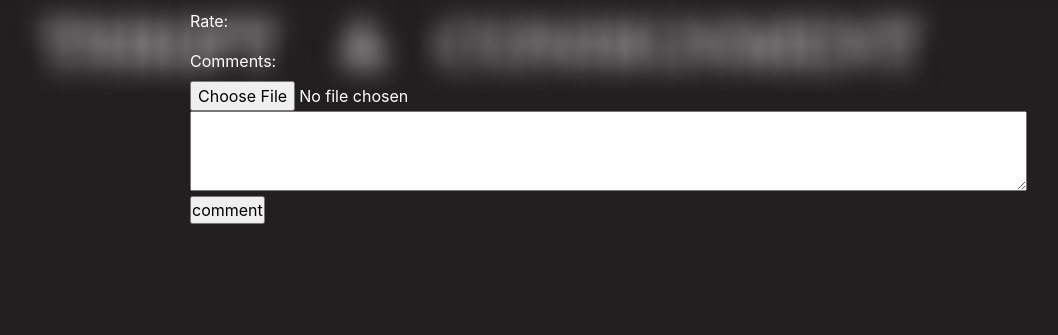
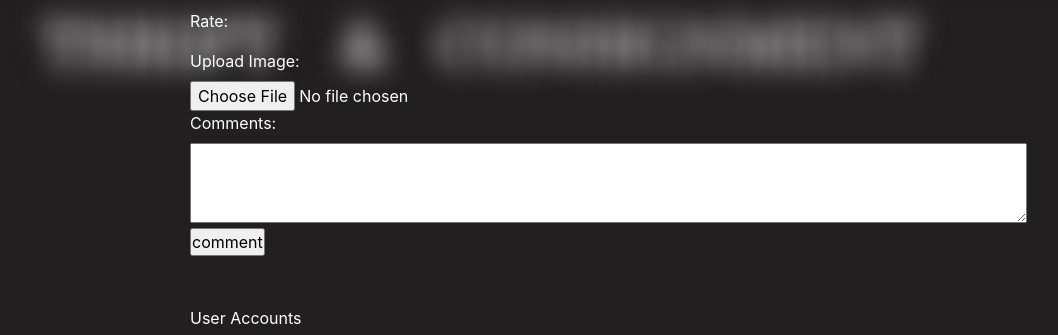
Before and after one commit to Poli010/Goldtags, a PHP site: page /product_preview.php?id=17 in a window 1280 px wide. Shown: the part 481-816 px from the top of the page, without its empty margins (145-1203 px from the left). Before the commit the page ends 705 px from the top, so only its background shows below. Run offline with PHP 8.4, Linux system fonts and the light colour scheme; data comes from the database, SQL or seed files in the repository; some libraries are stand-ins or nearby versions.

Commit message:
Add files via upload

```diff
--- a/add_to_cart.php
+++ b/add_to_cart.php
@@ -14,7 +14,7 @@ if(isset($_POST['submit'])){
       "
       <script>
         alert('Successfully Added');
-        document.location.href = 'goldtags_apparel.php';
+        history.back();
       </script>
       ";
 }
--- a/preview.css
+++ b/preview.css
@@ -102,3 +102,25 @@ header hr{
     height: 10%;
     margin-bottom: 5px;
 }
+
+.feedback{
+    display: grid;
+}
+
+.feedback label{
+    color: white;
+}
+
+.accounts{
+    display: flex;
+    margin-left: 40vh;
+    margin-top: 50px;
+}
+.comments-images{
+    margin-left: 40vh;
+}
+
+.comments-images textarea{
+    width: 90%;
+    height: 70px;
+}
--- a/product_preview.js
+++ b/product_preview.js
@@ -4,11 +4,33 @@ function validateQuantity(input) {
         input.value = 0;
     }
 }
-$(document).ready(function() {
-    $("#rateYo").rateYo({
+
+//FUNCTION FOR STAR RATING
+$(document).ready(function () {
+    // Initialize rateYo plugin
+    var rateYoInstance = $("#rateYo").rateYo({
         starWidth: "20px",
-        onSet: function(rating, rateYoInstance) {
+        onSet: function (rating, rateYoInstance) {
             $('#rating').val(rating);
         }
+    }).rateYo();
+
+    // Add input event listener
+    $("#rating").on("input", function () {
+        var ratingValue = $(this).val();
+        // Set the star rating based on the input value
+        rateYoInstance.rateYo("rating", ratingValue);
     });
 });
+
+//FUNCTION FOR USER COMMENTS STAR
+$(document).ready(function () {
+    $(".rateYo").each(function () {
+        var rating = $(this).data("rating");
+        $(this).rateYo({
+            rating: rating,
+            readOnly: true,
+            starWidth: "20px"
+        });
+    });
+});
--- a/product_preview.php
+++ b/product_preview.php
@@ -47,7 +47,7 @@
                     <input type="hidden" name="product_description" value="<?php echo $row['product_description'] ?>">
 
                     <label for="quantity">Quantity:</label>
-                    <input type="number" name="quantity" class="quantity" min="0" oninput="validateQuantity(this)"><br>
+                    <input type="number" name="quantity" class="quantity" min="0" oninput="validateQuantity(this)" required><br>
                     <a class="buy_now"href="payment.php?id=<?php echo $row['id']; ?>">Buy Now</a>
                     <input type="submit" name="submit" value="Add to Cart" class="add_to_cart">
                 </form>
@@ -58,18 +58,39 @@
     </div>
 
     <div class="review">
-        <form action="review.php" method="post">
+        <form action="review.php" method="post" enctype="multipart/form-data">
             <h1>Review</h1>
             <div class="rate">
                 <p>Rate:</p>
                 <div id="rateYo"></div>
                 <input type="hidden" name="rating" id="rating">
             </div>
+            <label for="image">Upload Image:</label><br>
+            <input type="file" name="image" id="image" accept=".jpg, .jpeg, .png" value=""><br>
             <label for="comments">Comments:</label><br>
-            <input type="file" name="image" id="image" accept=".jpg, .jpeg, .png" value="">
             <textarea name="comments" class="comments" id="" cols="30" rows="10"></textarea><br>
             <input type="submit" name="submit" value="comment">
         </form>
+    </div>
+
+    <div class="feedback">
+        <?php
+            $sql = "SELECT * FROM review";
+            $result = mysqli_query($conn, $sql);
+            while($row = mysqli_fetch_assoc($result)){
+        ?>
+        <div class="accounts">
+            <label for="star">User Accounts</label>
+            <div class="rateYo" data-rating="<?php echo $row['rating'] ?>" name="star"></div>
+        </div>
+        <div class="comments-images">
+            <input type="hidden" id="stars" value="<?php echo $row['rating'] ?>">
+            <img src="review_image/<?php echo $row['image'] ?>" title="<?php echo $row['image'] ?>" width="100" height="100"><br>
+            <textarea name="" id="" cols="30" rows="10" readonly><?php echo $row['comments'] ?></textarea>
+        </div>
+        <?php
+            }
+        ?>
     </div>
 </div>
 
```
Also changed, not shown: review.php (+15 -28 lines).
